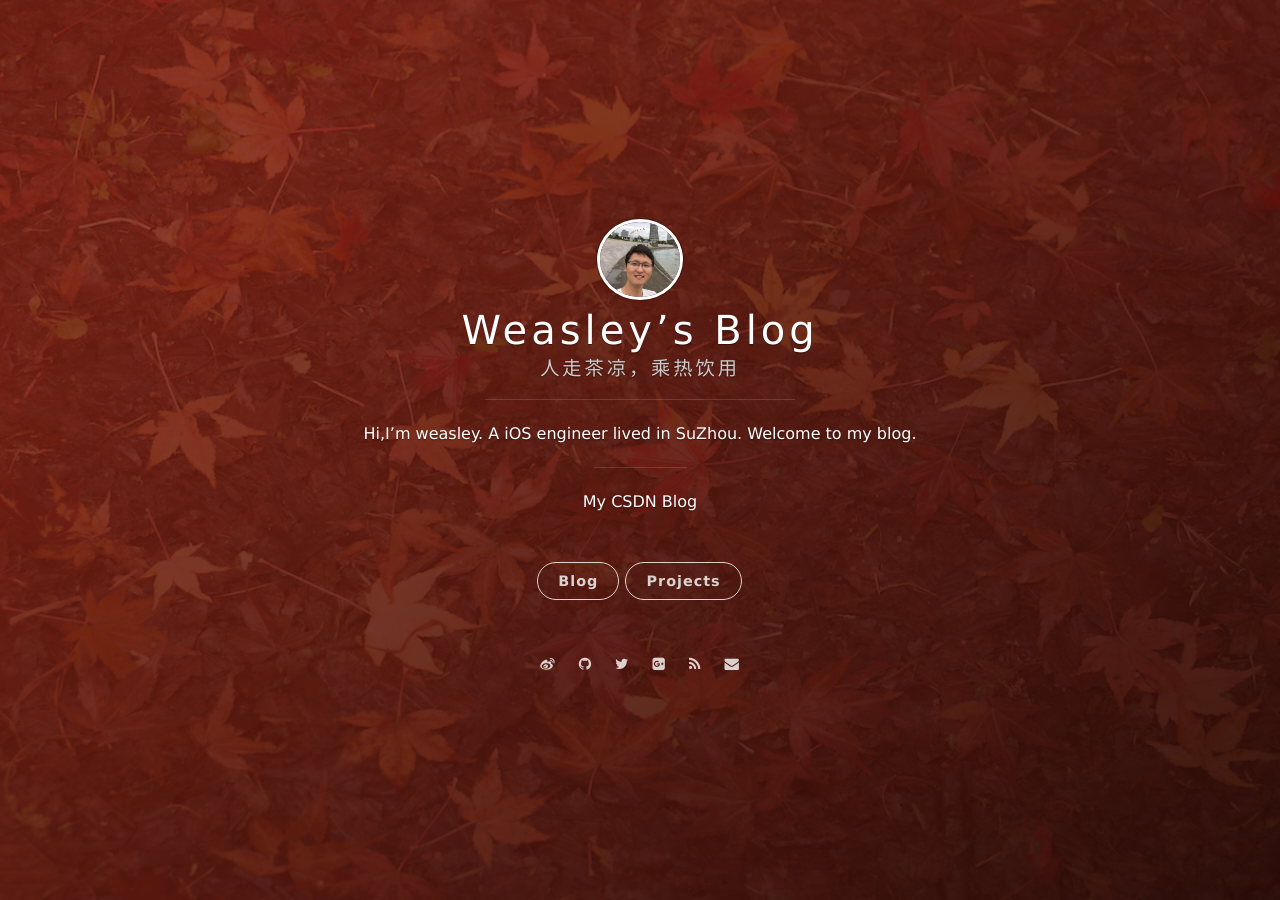
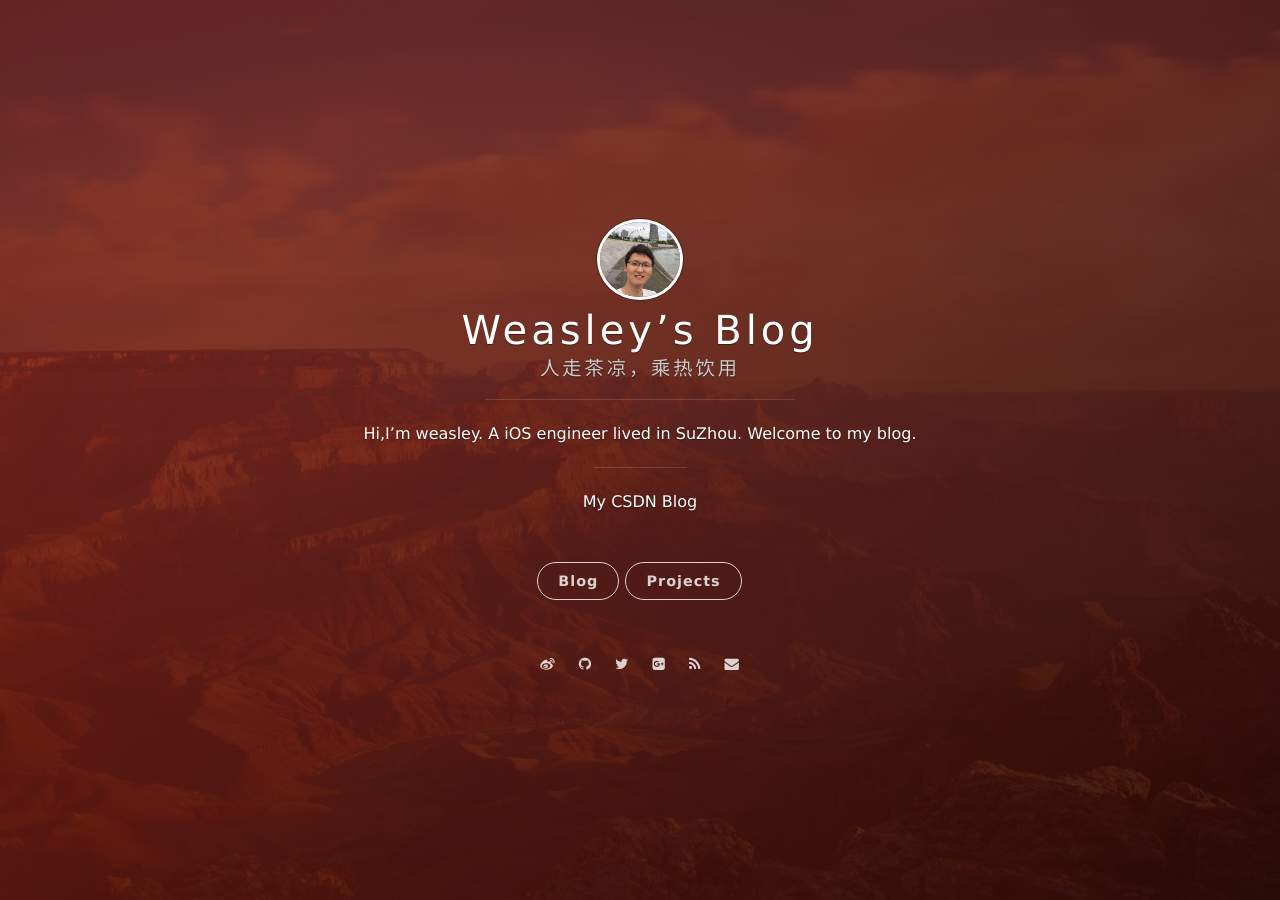
Before and after one commit to weasleyqi/weasleyqi.github.io, a Jekyll site: the page built from index.html, in a window 1280 px wide. Built offline with Jekyll 4.4.1, drawn with Linux system fonts in a browser that asks for light colours; nearby versions of some CDN libraries; Markdown is read by kramdown in place of the engine named in the settings; the list of posts is cut into pages by our own code.

Commit message:
#18
debug

```diff
--- a/_includes/side-panel.html
+++ b/_includes/side-panel.html
@@ -1,4 +1,4 @@
-<header class="panel-cover {% if page.layout == 'post' or page.layout == 'page' %}panel-cover--collapsed{% endif %}" style="background-image: url('/assets/images/background-cover.jpg')">
+<header class="panel-cover {% if page.layout == 'post' or page.layout == 'page' %}panel-cover--collapsed{% endif %}" style="background-image: url('/assets/images/bg.jpg')">
   <div class="panel-main">
 
     <div class="panel-main__inner panel-inverted">
```
